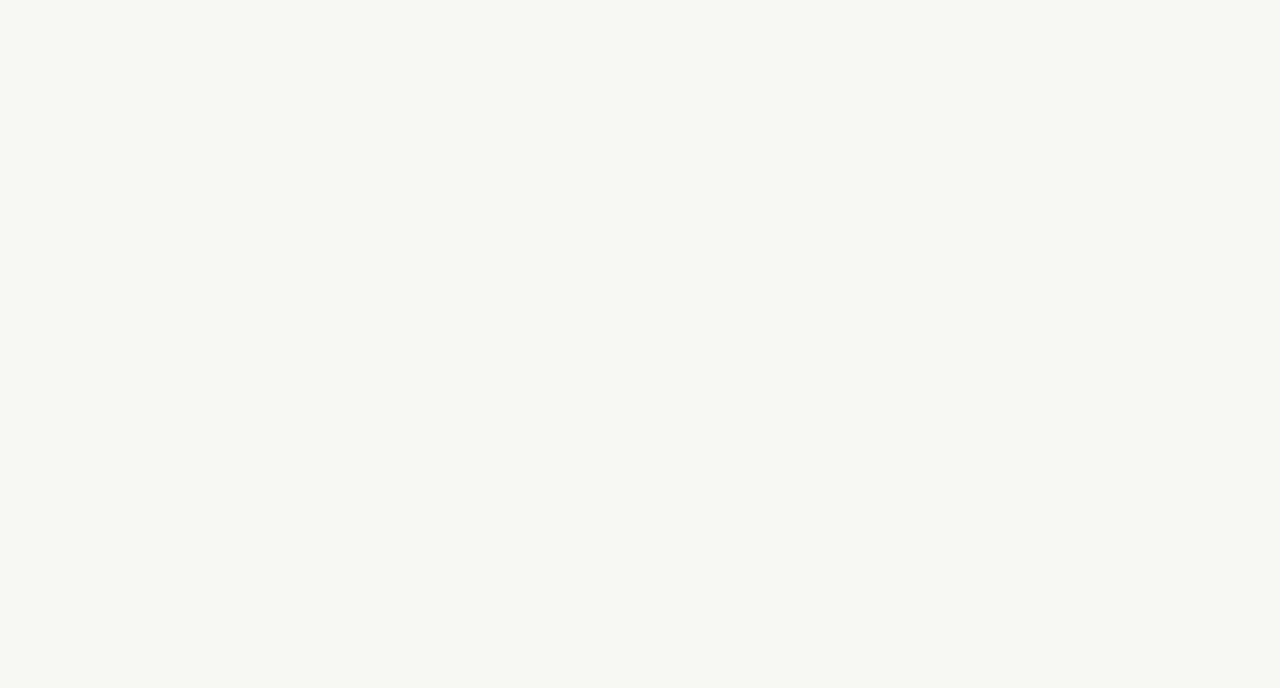
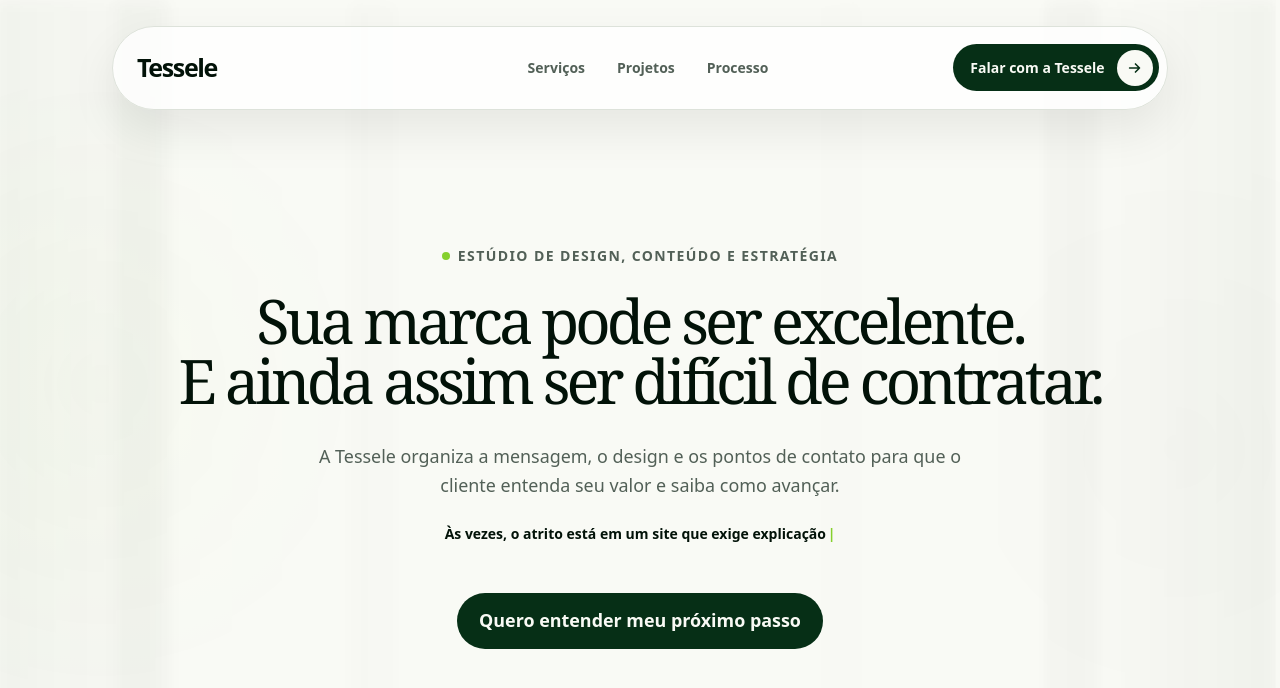
Before and after one commit to gabrielantony/tessele, an Astro site: page / in a window 1280 px wide. Built offline with nearby package versions, Linux system fonts and the light colour scheme; Astro itself is replaced by a stand-in of ours.

Commit message:
feat: build Tessele landing hero

```diff
--- /dev/null
+++ b/src/components/Hero.astro
@@ -0,0 +1,523 @@
+---
+const frictionPhrases = [
+	'um site que exige explicação.',
+	'um conteúdo que não conduz.',
+	'uma apresentação que não sustenta o valor.',
+	'uma marca que parece menor do que a empresa.',
+];
+
+const fixedFrictionText = 'Às vezes, o atrito está em';
+const firstFrictionPhrase = frictionPhrases[0];
+---
+
+<header class="site-header" data-hero-enter="navigation">
+	<nav class="site-nav" aria-label="Navegação principal">
+		<a class="wordmark" href="/">Tessele</a>
+		<div class="nav-links" aria-label="Seções da Tessele">
+			<a href="#servicos">Serviços</a>
+			<a href="#projetos">Projetos</a>
+			<a href="#processo">Processo</a>
+		</div>
+		<a class="nav-cta" href="#contato">
+			<span>Falar com a Tessele</span>
+			<span class="nav-cta-icon" aria-hidden="true">
+				<svg viewBox="0 0 20 20" fill="none" aria-hidden="true">
+					<path d="M4 10h11M10.5 5.5 15 10l-4.5 4.5" stroke="currentColor" stroke-linecap="round" stroke-linejoin="round" stroke-width="1.75" />
+				</svg>
+			</span>
+		</a>
+	</nav>
+</header>
+
+<main id="main-content">
+	<section class="hero" aria-labelledby="hero-title">
+		<div class="hero-content">
+			<p class="hero-eyebrow" data-hero-enter="eyebrow">
+				<span aria-hidden="true"></span>
+				ESTÚDIO DE DESIGN, CONTEÚDO E ESTRATÉGIA
+			</p>
+
+			<h1 class="hero-title" id="hero-title" data-hero-enter="title">
+				<span class="hero-title-line">Sua marca pode ser excelente.</span>
+				<span class="hero-title-line">E ainda assim ser difícil de contratar.</span>
+			</h1>
+
+			<div class="hero-support" data-hero-enter="support">
+				<p class="hero-description">
+					A Tessele organiza a mensagem, o design e os pontos de contato para que o cliente entenda seu valor e saiba como avançar.
+				</p>
+
+				<p
+					class="hero-friction"
+					data-typewriter-root
+					data-phrases={JSON.stringify(frictionPhrases)}
+				>
+					<span class="typewriter-visual" aria-hidden="true">
+						<span>{fixedFrictionText} </span><span data-typewriter-text>{firstFrictionPhrase}</span><span class="typewriter-cursor">|</span>
+					</span>
+					{frictionPhrases.map((phrase) => (
+						<span class="typewriter-sizer" aria-hidden="true">{fixedFrictionText} {phrase}</span>
+					))}
+					<span class="sr-only">{fixedFrictionText} {firstFrictionPhrase}</span>
+				</p>
+			</div>
+
+			<a class="hero-cta" href="#contato" data-hero-enter="cta">Quero entender meu próximo passo</a>
+		</div>
+	</section>
+</main>
+
+<script>
+	const typewriterRoot = document.querySelector<HTMLElement>('[data-typewriter-root]');
+
+	if (typewriterRoot) {
+		const typewriterText = typewriterRoot.querySelector<HTMLElement>('[data-typewriter-text]');
+		const phrases = JSON.parse(typewriterRoot.dataset.phrases ?? '[]') as string[];
+		const firstPhrase = phrases[0] ?? '';
+		const motionQuery = window.matchMedia('(prefers-reduced-motion: reduce)');
+		let timer: number | undefined;
+		let generation = 0;
+
+		const cancelLoop = () => {
+			generation += 1;
+			if (timer !== undefined) window.clearTimeout(timer);
+			timer = undefined;
+		};
+
+		const schedule = (delay: number, callback: () => void, currentGeneration: number) => {
+			timer = window.setTimeout(() => {
+				if (currentGeneration === generation) callback();
+			}, delay);
+		};
+
+		const showStaticPhrase = () => {
+			if (typewriterText) typewriterText.textContent = firstPhrase;
+			typewriterRoot?.removeAttribute('data-typing');
+		};
+
+		const startLoop = () => {
+			cancelLoop();
+			showStaticPhrase();
+
+			if (motionQuery.matches || !typewriterText || phrases.length === 0) return;
+
+			const currentGeneration = generation;
+			typewriterRoot.dataset.typing = 'true';
+			typewriterText.textContent = '';
+
+			const typePhrase = (phraseIndex: number, characterIndex: number) => {
+				const phrase = phrases[phraseIndex];
+				typewriterText.textContent = phrase.slice(0, characterIndex);
+
+				if (characterIndex < phrase.length) {
+					schedule(55 + Math.random() * 35, () => typePhrase(phraseIndex, characterIndex + 1), currentGeneration);
+					return;
+				}
+
+				schedule(1600, () => erasePhrase(phraseIndex, phrase.length), currentGeneration);
+			};
+
+			const erasePhrase = (phraseIndex: number, characterIndex: number) => {
+				const phrase = phrases[phraseIndex];
+				typewriterText.textContent = phrase.slice(0, characterIndex);
+
+				if (characterIndex > 0) {
+					schedule(28 + Math.random() * 17, () => erasePhrase(phraseIndex, characterIndex - 1), currentGeneration);
+					return;
+				}
+
+				schedule(300, () => typePhrase((phraseIndex + 1) % phrases.length, 0), currentGeneration);
+			};
+
+			schedule(1180, () => typePhrase(0, 0), currentGeneration);
+		};
+
+		motionQuery.addEventListener('change', startLoop);
+		startLoop();
+	}
+</script>
+
+<style>
+	.site-header {
+		position: absolute;
+		top: clamp(1rem, 2vw, 2rem);
+		left: 50%;
+		z-index: 2;
+		width: min(calc(100% - (2 * var(--page-gutter))), 66rem);
+		transform: translateX(-50%);
+	}
+
+	.site-nav {
+		display: grid;
+		grid-template-columns: 1fr auto 1fr;
+		align-items: center;
+		gap: var(--space-4);
+		min-height: 5.25rem;
+		padding: var(--space-2) var(--space-2) var(--space-2) var(--space-6);
+		border: 1px solid var(--color-border);
+		border-radius: var(--radius-full);
+		background: var(--color-surface-glass);
+		box-shadow: var(--shadow-floating);
+		backdrop-filter: blur(0.875rem);
+		-webkit-backdrop-filter: blur(0.875rem);
+	}
+
+	.wordmark,
+	.nav-links a,
+	.nav-cta,
+	.hero-cta {
+		text-decoration: none;
+	}
+
+	.wordmark {
+		justify-self: start;
+		font-size: clamp(1.25rem, 1.14rem + 0.53vw, 1.6rem);
+		font-weight: 700;
+		letter-spacing: -0.055em;
+	}
+
+	.nav-links {
+		display: flex;
+		align-items: center;
+		gap: clamp(var(--space-4), 2.5vw, var(--space-8));
+		font-size: var(--text-sm);
+		font-weight: 600;
+	}
+
+	.nav-links a {
+		color: var(--color-muted);
+		transition: color var(--duration-fast) var(--ease-out);
+	}
+
+	.nav-links a:hover {
+		color: var(--color-ink);
+	}
+
+	.nav-cta,
+	.hero-cta {
+		border-radius: var(--radius-full);
+		background: var(--color-accent);
+		color: var(--color-on-accent);
+		font-weight: 650;
+		transition:
+			background-color var(--duration-fast) var(--ease-out),
+			transform var(--duration-fast) var(--ease-out);
+	}
+
+	.nav-cta {
+		justify-self: end;
+		display: inline-flex;
+		align-items: center;
+		gap: var(--space-3);
+		padding: 0.35rem 0.4rem 0.35rem 1.1rem;
+		font-size: var(--text-sm);
+		white-space: nowrap;
+	}
+
+	.nav-cta-icon {
+		display: grid;
+		width: 2.25rem;
+		aspect-ratio: 1;
+		place-items: center;
+		border-radius: 50%;
+		background: var(--color-on-accent);
+		color: var(--color-accent);
+	}
+
+	.nav-cta-icon svg {
+		width: 1.125rem;
+	}
+
+	.hero {
+		position: relative;
+		display: grid;
+		isolation: isolate;
+		min-height: 100svh;
+		overflow: hidden;
+		place-items: center;
+		padding: clamp(9rem, 17svh, 12rem) var(--page-gutter) var(--space-12);
+		background: var(--color-canvas);
+	}
+
+	.hero::before,
+	.hero::after {
+		position: absolute;
+		z-index: -1;
+		inset: 0;
+		pointer-events: none;
+		content: '';
+		mask-image: linear-gradient(to right, rgb(0 0 0 / 88%), transparent 42%, transparent 58%, rgb(0 0 0 / 88%));
+		-webkit-mask-image: linear-gradient(to right, rgb(0 0 0 / 88%), transparent 42%, transparent 58%, rgb(0 0 0 / 88%));
+	}
+
+	.hero::before {
+		background:
+			linear-gradient(90deg, var(--color-accent-soft), transparent 17%, transparent 83%, var(--color-accent-soft)),
+			repeating-linear-gradient(90deg, transparent 0 7.5rem, var(--color-accent-soft) 7.5rem 10.75rem, transparent 10.75rem 14.5rem);
+		filter: blur(0.45rem);
+		opacity: 0.86;
+		transform: translate3d(-0.35rem, 0, 0);
+		animation: side-drift 16s var(--ease-in-out) infinite alternate;
+		will-change: transform, opacity;
+	}
+
+	.hero::after {
+		background:
+			radial-gradient(circle at 8% 48%, var(--color-highlight-soft), transparent 27%),
+			radial-gradient(circle at 92% 56%, var(--color-accent-soft), transparent 28%);
+		opacity: 0.34;
+	}
+
+	.hero-content {
+		display: flex;
+		z-index: 1;
+		width: min(100%, 82rem);
+		flex-direction: column;
+		align-items: center;
+		text-align: center;
+	}
+
+	.hero-eyebrow {
+		display: inline-flex;
+		align-items: center;
+		gap: var(--space-2);
+		margin: 0 0 var(--space-6);
+		color: var(--color-muted);
+		font-size: var(--text-sm);
+		font-weight: 700;
+		letter-spacing: 0.1em;
+		line-height: 1.3;
+	}
+
+	.hero-eyebrow > span {
+		width: 0.5rem;
+		aspect-ratio: 1;
+		border-radius: 50%;
+		background: var(--color-highlight);
+	}
+
+	.hero-title {
+		max-width: 100%;
+		margin: 0;
+		font-family: var(--font-display);
+		font-size: clamp(2.7rem, 4.8vw, 4.75rem);
+		font-weight: 400;
+		letter-spacing: -0.065em;
+		line-height: 0.98;
+		text-wrap: balance;
+	}
+
+	.hero-title-line {
+		display: block;
+	}
+
+	.hero-support {
+		width: min(100%, 48rem);
+		margin-top: clamp(var(--space-6), 3vw, var(--space-8));
+	}
+
+	.hero-description {
+		max-width: 42rem;
+		margin: 0 auto;
+		color: var(--color-muted);
+		font-size: var(--text-base);
+		line-height: 1.6;
+	}
+
+	.hero-friction {
+		display: grid;
+		width: min(100%, 58rem);
+		margin: var(--space-6) auto 0;
+		color: var(--color-ink);
+		font-size: var(--text-sm);
+		font-weight: 600;
+		line-height: 1.55;
+	}
+
+	.typewriter-visual,
+	.typewriter-sizer {
+		grid-area: 1 / 1;
+	}
+
+	.typewriter-sizer {
+		visibility: hidden;
+	}
+
+	.typewriter-cursor {
+		display: none;
+		margin-left: 0.12em;
+		color: var(--color-highlight);
+		animation: cursor-blink 700ms step-end infinite;
+	}
+
+	[data-typewriter-root][data-typing='true'] .typewriter-cursor {
+		display: inline;
+	}
+
+	.sr-only {
+		position: absolute;
+		width: 1px;
+		height: 1px;
+		padding: 0;
+		margin: -1px;
+		overflow: hidden;
+		clip: rect(0, 0, 0, 0);
+		white-space: nowrap;
+		border: 0;
+	}
+
+	.hero-cta {
+		margin-top: clamp(var(--space-8), 4vw, var(--space-12));
+		padding: 0.9rem 1.35rem;
+		font-size: var(--text-base);
+	}
+
+	.nav-cta:hover,
+	.hero-cta:hover {
+		background: var(--color-accent-hover);
+		transform: translateY(-1px);
+	}
+
+	.nav-cta:focus-visible,
+	.hero-cta:focus-visible {
+		outline: 3px solid var(--color-highlight);
+		outline-offset: 3px;
+	}
+
+	[data-hero-enter] {
+		opacity: 0;
+		animation: hero-enter var(--duration-editorial) var(--ease-out) both;
+	}
+
+	.site-header {
+		animation-delay: 80ms;
+	}
+
+	.site-header[data-hero-enter] {
+		animation-name: navigation-enter;
+	}
+
+	.hero-eyebrow {
+		animation-delay: 180ms;
+	}
+
+	.hero-title {
+		animation-delay: 300ms;
+	}
+
+	.hero-support {
+		animation-delay: 460ms;
+	}
+
+	.hero-cta {
+		animation-delay: 620ms;
+	}
+
+	@keyframes hero-enter {
+		from {
+			opacity: 0;
+			transform: translateY(0.75rem);
+		}
+
+		to {
+			opacity: 1;
+			transform: translateY(0);
+		}
+	}
+
+	@keyframes navigation-enter {
+		from {
+			opacity: 0;
+			transform: translate(-50%, 0.75rem);
+		}
+
+		to {
+			opacity: 1;
+			transform: translateX(-50%);
+		}
+	}
+
+	@keyframes side-drift {
+		to {
+			opacity: 0.7;
+			transform: translate3d(0.35rem, 0, 0);
+		}
+	}
+
+	@keyframes cursor-blink {
+		50% {
+			opacity: 0;
+		}
+	}
+
+	@media (min-width: 64rem) {
+		.hero-title-line {
+			white-space: nowrap;
+		}
+	}
+
+	@media (max-width: 48rem) {
+		.site-nav {
+			grid-template-columns: 1fr auto;
+			min-height: 4.5rem;
+			padding-left: var(--space-4);
+		}
+
+		.nav-links {
+			display: none;
+		}
+
+		.nav-cta {
+			gap: var(--space-2);
+			padding-left: var(--space-4);
+		}
+
+		.nav-cta-icon {
+			width: 2rem;
+		}
+
+		.hero {
+			padding-top: clamp(8rem, 20svh, 10rem);
+		}
+
+		.hero::before {
+			opacity: 0.48;
+		}
+
+		.hero::after {
+			opacity: 0.2;
+		}
+	}
+
+	@media (max-width: 30rem) {
+		.site-nav {
+			gap: var(--space-2);
+		}
+
+		.nav-cta {
+			font-size: 0.75rem;
+			padding-left: var(--space-3);
+		}
+	}
+
+	@media (prefers-reduced-motion: reduce) {
+		.site-header,
+		.hero-eyebrow,
+		.hero-title,
+		.hero-support,
+		.hero-cta {
+			animation: none;
+			opacity: 1;
+			transform: none;
+		}
+
+		.site-header {
+			transform: translateX(-50%);
+		}
+
+		.hero::before,
+		.typewriter-cursor {
+			animation: none;
+		}
+	}
+</style>
--- a/src/layouts/BaseLayout.astro
+++ b/src/layouts/BaseLayout.astro
@@ -17,7 +17,7 @@ const { title, description } = Astro.props;
 		<link rel="icon" href="/favicon.ico" />
 		<meta name="viewport" content="width=device-width" />
 		<meta name="description" content={description} />
-		<meta name="theme-color" content="#f7f7f4" />
+		<meta name="theme-color" content="#f9faf5" />
 		<title>{title}</title>
 	</head>
 	<body>
--- a/src/pages/index.astro
+++ b/src/pages/index.astro
@@ -1,10 +1,11 @@
 ---
 import BaseLayout from '../layouts/BaseLayout.astro';
+import Hero from '../components/Hero.astro';
 ---
 
 <BaseLayout
 	title="Tessele"
 	description="Tessele é um estúdio de design, conteúdo e estratégia."
 >
-	<main id="main-content"></main>
+	<Hero />
 </BaseLayout>
--- a/src/styles/tokens.css
+++ b/src/styles/tokens.css
@@ -1,12 +1,19 @@
 :root {
 	color-scheme: light;
 
-	--color-canvas: #f7f7f4;
+	--color-canvas: #f9faf5;
 	--color-surface: #ffffff;
-	--color-ink: #161615;
-	--color-muted: #62625d;
-	--color-accent: #161615;
-	--color-border: #d9d9d3;
+	--color-surface-glass: rgb(255 255 255 / 78%);
+	--color-ink: #021208;
+	--color-muted: #526057;
+	--color-accent: #062f16;
+	--color-accent-hover: #0b4823;
+	--color-on-accent: #f9faf5;
+	--color-highlight: #85d02d;
+	--color-accent-soft: rgb(6 47 22 / 5%);
+	--color-highlight-soft: rgb(133 208 45 / 10%);
+	--color-border: #dde2da;
+	--shadow-floating: 0 1.25rem 3rem rgb(2 18 8 / 8%);
 
 	--font-display: ui-serif, Georgia, serif;
 	--font-body: ui-sans-serif, system-ui, sans-serif;
```
